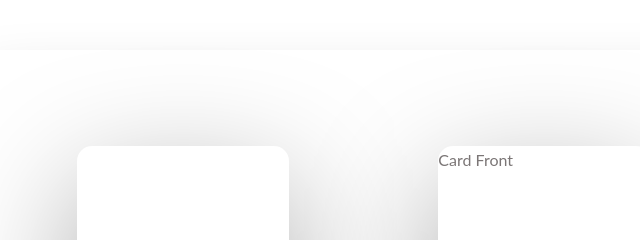
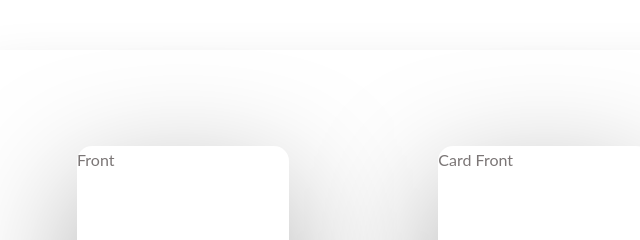
Before and after one commit to Taimoor0217/sassy-components, a website: page RotatingCards/index.html in a window 1280 px wide. Shown: the top 240 px of the page, 69-709 px from the left. Drawn offline with Linux system fonts and the light colour scheme.

Commit message:
update rotations

```diff
--- a/RotatingCards/index.html
+++ b/RotatingCards/index.html
@@ -14,12 +14,12 @@
                         <div class="card">
                             <div class="card__side card__side--front">
                                 <div class="card__side--front--mask">
-
+                                    Front
                                 </div>
                             </div>
                             <div class="card__side card__side--back">
                                 <div class="card__side--back--mask">
-
+                                    Back
                                 </div>
                             </div>
                         </div>
```
